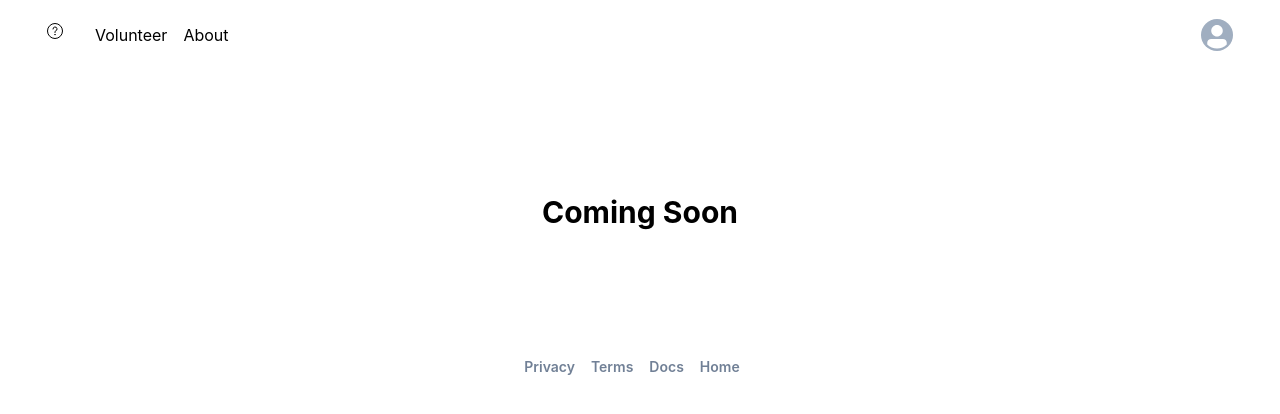
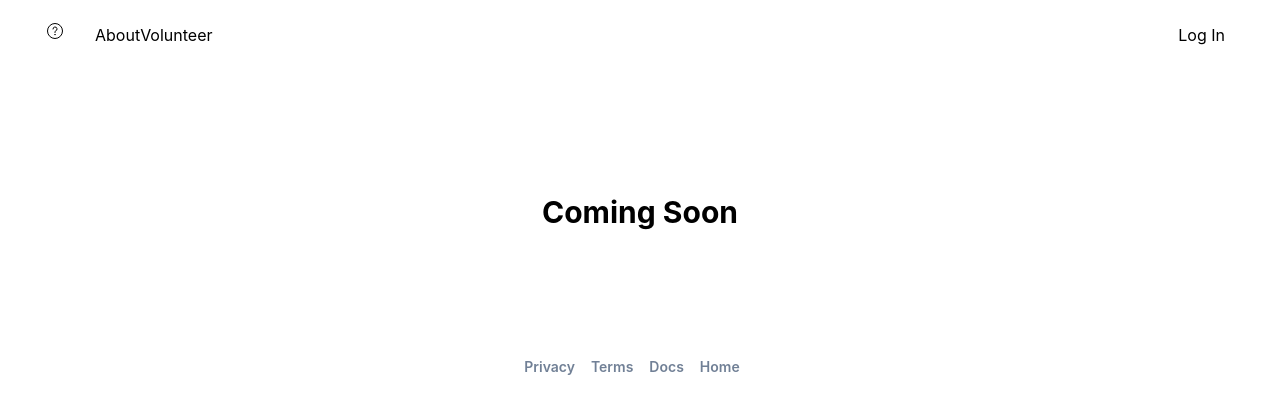
Before and after one commit to MLH-Fellowship/volunteer-me, a Next.js app: page /docs in a window 1280 px wide. Shown: the top 414 px of the page. Built offline with nearby package versions, Linux system fonts and the light colour scheme; no server answers.

Commit message:
secure navbar navigation

```diff
--- a/components/Navbar.js
+++ b/components/Navbar.js
@@ -1,4 +1,5 @@
 import React from 'react';
+import { Link as NextLink } from "next/link";
 import {
     Button,
     Flex,
@@ -11,7 +12,6 @@ import { GoSignOut } from 'react-icons/go';
 
 function Navbar() {
     const { user, signout } = useAuth();
-    console.log("navbar", user)
     return (
         <Flex backgroundColor="white" mb={16} w="full">
             <Flex
@@ -27,20 +27,29 @@ function Navbar() {
             >
                 <Flex>
                     <Icon name="logo" size="24px" mr={8} />
+                    <Link href="/about">About</Link>
                     {user ?
                         <Link mr={4} href="/project">Project</Link>
                         : null
                     }
                     <Link href="/volunteer" mr={4}>Volunteer</Link>
-                    <Link href="/about">About</Link>
                 </Flex>
                 <Flex justifyContent="center" alignItems="center">
-                    {user && (
-                        <Button leftIcon={<GoSignOut />} variant="ghost" mr={2} onClick={() => signout()}>
-                            Log Out
-                        </Button>
-                    )}
-                    <Avatar size="sm" src={user?.photoUrl} />
+                    {user ? (
+                            <>
+                                <Button leftIcon={<GoSignOut />} variant="ghost" mr={2} onClick={() => signout()}>
+                                    Log Out
+                                </Button>
+                                <Avatar size="sm" src={user?.photoUrl} />
+                            </>
+                        )
+                        :
+                        (
+                            <Link href="/" variant="ghost" mr={2} >
+                                Log In
+                            </Link>
+                        )
+                    }
                 </Flex>
             </Flex>
         </Flex>
```
